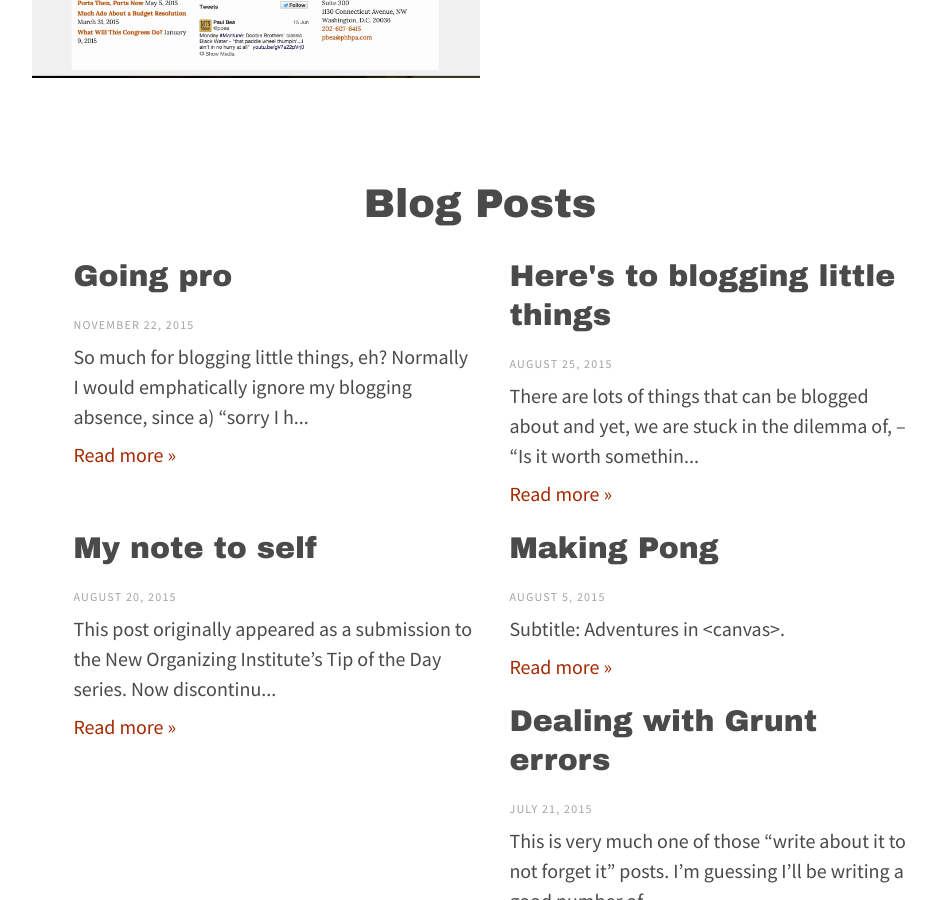
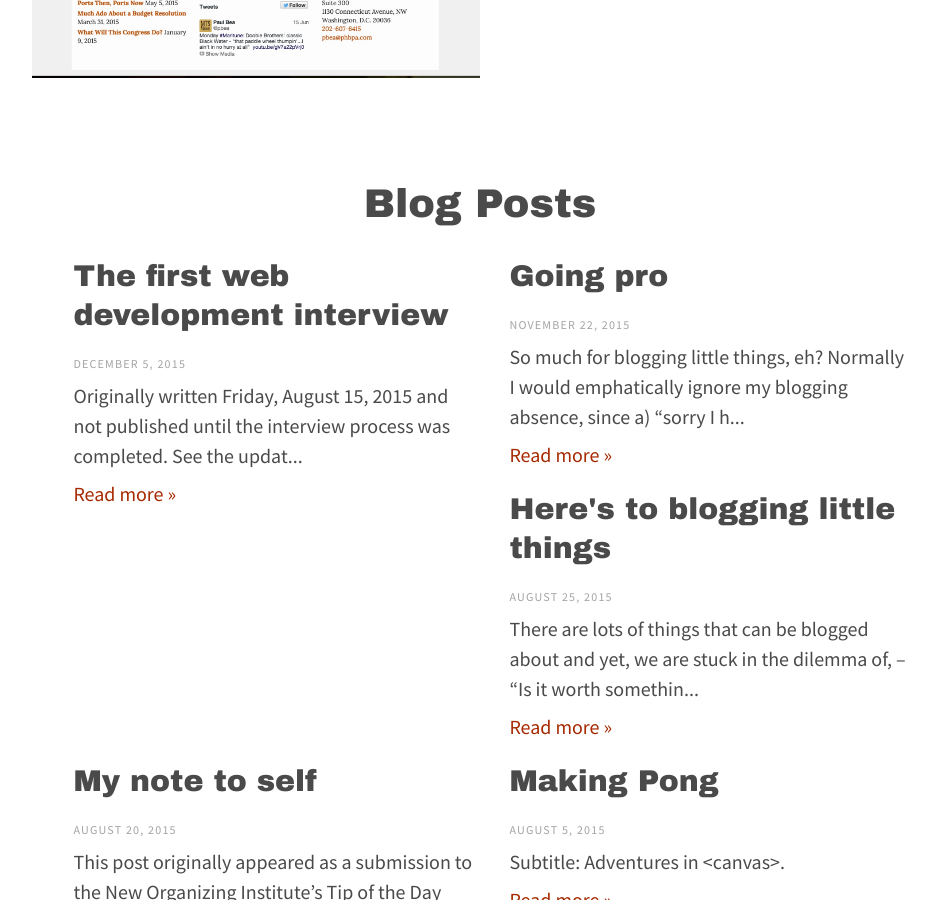
Before and after one commit to Bloc/portfolio-kami, a Jekyll site: the page built from index.html, in a window 1280 px wide and 900 px high, scrolled down 980 px. Shown: the whole window, without its empty margins (160-1096 px from the left). Built offline with Jekyll 4.4.1, drawn with Linux system fonts in a browser that asks for light colours; nearby versions of some CDN libraries; some web fonts are replaced; the list of posts is cut into pages by our own code; some of the changed lines change nothing that is shown.

Commit message:
added interview post; flex class on homepage;

```diff
--- /dev/null
+++ b/_posts/2015-12-05-first-dev-interview.md
@@ -0,0 +1,67 @@
+---
+layout: post
+title: The first web development interview
+tags:
+- career
+- web development
+---
+
+
+*Originally written Friday, August 15, 2015 and not published until the interview process was completed. See the update at the end of the post for more.*
+
+Interviewing is a weird and often nerve-wracking thing, however with experience it does get less so. That's true generally, but having transitioned from digital communications and project management into web programming, I'm glad to say that it remains so. I recently completed my first set of job interviews for a web development position, and I thought it would be worth reflecting on my impressions of that process.
+
+## Some context
+
+The company where I interviewed is a fairly small dev shop whose work I've admired since I started exploring Ithaca jobs before we moved here. Let's call them Ithaca Web Makers (IWM). Being a small business, I knew that there wouldn't be a ton of opportunities to apply to IWM. I applied there for a non-technical position a while back, which went well enough (without being hired) that someone there pinged me when a dev opening came up for a front end dev position.
+
+Being only about half way through the Bloc development bootcamp program, my biggest worry in applying was that my portfolio was too light. At the time of applying, I had one [fairly simple site](/work/phbpa/) case study on my site and a few Bloc projects on my GitHub account (one AngularJS and [one vanilla JS game project](/2015/08/05/making-pong.html)). The application asked for a Javascript code sample, for which I supplied the primary script for the latter Bloc project. Being a Pong game and relatively frivolous, I was initially nervous about that but I didn't really have another good option.
+
+The only other project I had to talk about was still in progress. That project was designed from the start with my client to be a portfolio piece for me as well as serving his needs. Partially because of that, I've been focusing on bringing in new technologies, including [Sass](http://sass-lang.com/), [Bourbon](http://bourbon.io/) and [Neat](http://neat.bourbon.io/), as well as some exploration of [Grunt](http://gruntjs.com/).
+
+## Interlude - Why did I even apply?
+![ Dog floating in spaceship with text I have no idea what I’m doing ](/img/blog/interview-no-idea-dog.gif)
+
+I mentioned that I didn't have any other option other than the Pong app for JS code to submit. That's not really true. My other option? To not apply at all. Sure, I won't have a ton of chances to apply to this small company, but it's certainly not comfortable applying when my portfolio doesn't yet show off lots of great work. So why did I apply?
+
+Because my wife told me to. Seriously, that's ultimately why. Yes, someone at IWM sent me the listing, but they weren't necessarily following my work closely. Maybe they thought I'd have a lot more under my belt by now. I was on the fence about applying since you don't often get a second chance at a first impression. Fortunately, Meg push me over that fence and I did my best to tuck and roll. You can't really beat having someone encouraging you, but it's also true that most of us underestimate ourselves more than we would someone else.
+
+## The interviews
+
+My first interview was with two of the dev team. I'd met one of them at my previous non-tech interview, which definitely helped. It's also worth mentioning here that I'd met a couple of other people from the company at a local MeetUp group. We never got into deep discussion, but seeing familiar faces and having my face also be familiar made the whole process easier.
+
+The initial interview went well and mostly focused around development process and the code I'd written to date. Several of their questions directly related back to specific technologies I'd listed on my resume and cover letter. We talked about my experience and thoughts on Sass, Grunt, and the Bourbon ecosystem compared to Bootstrap, their framework of choice.
+
+The most stressful part of this interview was most definitely my code walkthrough. They asked me to walk through my [Pong script](https://github.com/abea/pong/blob/master/scripts/script.js). On one hand, I wrote it, so I know the code well. On the other, I'm not always good at recalling exactly how or why I did something without looking over the code for a bit. I had reviewed this code the night before, however I still said “um” more than I’d like. I also wasn't sure how deeply to go with this. The script is about 250 lines, and after a bit it feels like reading the phone book. I took it step by step, describing the purposes of major object and functions, as well as reasoning behind them, and after about half the file an interviewer graciously said that was enough.
+
+**Major takeaway:** Even though it wasn't as fancy a code example as I'd have liked to show, I never talked it down. The interviewers were looking to see that the code was well thought out, that it worked well, and that I knew it well enough to talk through it. Starting with, "well, this is just a silly game, but...," would not have helped me.
+
+![ Barny Stinson giving a thumbs up ](/img/blog/interview-thumbs-up.gif)
+
+I got a second interview! This one was with the CEO and CFO of IWM. I'd met both of them during my interviews for the non-tech position earlier in the year, so again it helped to not be meeting them for the first time.
+
+I think I did well on the technical questions, including stuff like "What happens when you type in a URL and hit Enter?" and "What would you do if a web form you were using wouldn't submit?" That first question threw me at first and I started into [the DNS process](https://howdns.works/). He then asked a follow up, which made clear that (duh) he was asking this front end candidate how the browser got and used the file it received from the remote server.
+
+We also got into some non-technical questions. They'd asked me some behavioral questions in my earlier interview, so I got everything from "What concerns do you have about working with our team?" to "What do you like about living in Ithaca after a year here?" I have to say, I love getting those "fit" questions. They're much harder to "get wrong" and let me think like a regular person for a minute.
+
+I then got to ask some questions. My best question, and one I recommend to other early career developers, was "What concerns do you have about my background?" I'd seen this suggested before because it allows them to identify potential weaknesses that you may be able to explain away (without being defensive). In this case, an interviewer not surprisingly mentioned that I would need to quickly learn some specific tools and technologies. Fortunately, she followed that up with a comment about how I'd already shown that I am a quick study, already have a good foundation, and that I have shown initiative to learn on my own. With that, my lack of specific technology experience wasn't as much of a concern.
+
+**Major takeaway:** Don't stop learning and try things outside of the bootcamp. If I hadn't been using Sass and the Bourbon ecosystem I don't think I'd have a chance. Neither of those were suggested by Bloc and both display my prime area of interest: CSS.
+
+## We'll see!
+
+I had the second interview this afternoon and I don't expect to hear back until the middle of next week. I'm feeling good about my chances, but if I don't get the job I won't be too surprised. I haven't even finished my bootcamp program and it's not unthinkable that a more experienced front end developer of good fit is in the applicant pool. I'll be disappointed, but not totally surprised.
+
+What I can say for sure is that a few things have made this interview process better than it could have been:
+
+1. **It's not my first time meeting these folks.** Sure, I interviewed there before, but I also met some of them through the web development MeetUp group. I'm a introvert for sure, but just getting out there and taking a couple of chances helped me.
+2. **I leveraged the experience I do have.** I may not have years of programming already, but I have years of managing digital comms teams and project management. IWM uses a developer-led team model, so in the latter interview, the interviewers raised my client work as a major asset. Never put yourself down, but also don't pretend to be someone you're not.
+3. **This ain't my first rodeo.** It's my first web development interview process, but it's far from my first job interview. Job interviewing is most definitely a skill. Researching general questions and web dev interview questions, as well as preparing answers in writing, made me more confident going in--even if I didn't need most of the prepared answers.
+
+There's hope here, as there is for other new developers out there. The biggest factor here may be best put by the classic Wayne Gretsky quote, "You miss 100 percent of the shots you don't take." The worst they can say is no, right?
+
+
+## Update
+If you read my last blog post, you already know that I got the job! I clearly wasn’t too confident I would since I was being so cryptic. “Ithaca Web Makers” is [Singlebrook Technology](http://singlebrook.com/) and I’ve been working here for a few months now. The rest of the interview process went pretty quickly, due in great part to the fact that two people had left not long before, slowing down project progress. I’m also not blind to the fact that Ithaca’s smaller talent pool, compared to cities like DC, worked in my favor.
+
+Starting the first web development job is a topic for another post, so I don’t have much more to say about the interview process. My circumstances as far as personal history and my location definitely influenced the specifics of my hiring process. Still, the points above should still apply to most new developers: Get to know the local dev community, be constantly learning and practicing, and be prepared to talk competently (even if not flawlessly) about your code.
--- a/index.html
+++ b/index.html
@@ -23,7 +23,7 @@ layout: default
 
   <div class="posts">
     <h2 class="post-header">Blog Posts</h2>
-    <ul>
+    <ul class="l-flex-grid">
       {% for post in paginator.posts %}
       <li class="post-teaser">
         <header>
```
